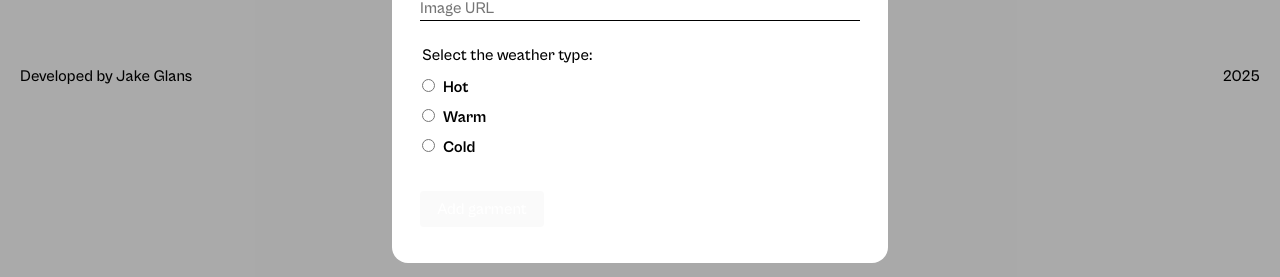
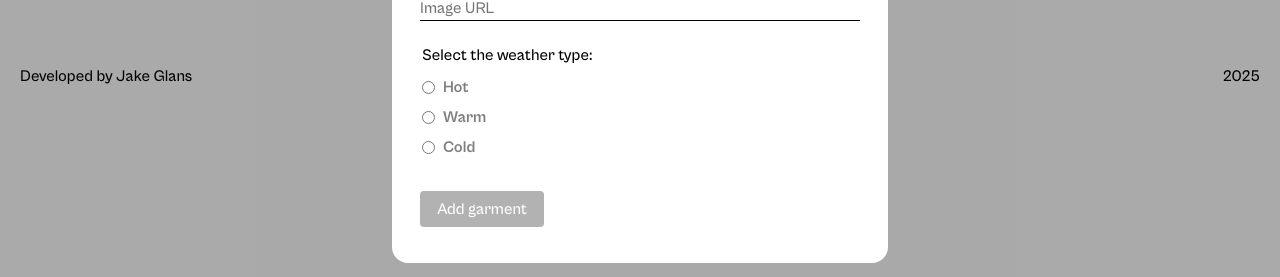
Before and after one commit to Jake01g/se_project_react, a React (Vite) app: page / in a window 1280 px wide. Both pictures are taken after a click on the button "+ Add Clothes". Shown: the part 361-638 px from the top of the page. Built offline with nearby package versions, Linux system fonts and the light colour scheme; no server answers.

Commit message:
final fixes

```diff
--- a/src/components/App/App.jsx
+++ b/src/components/App/App.jsx
@@ -153,7 +153,7 @@ function App() {
         </label>
         <fieldset className="modal__radio-buttons">
           <legend className="modal__legend">Select the weather type:</legend>
-          <label htmlFor="hot" className="modal__label modal__label-type-radio">
+          <div className="modal__radio-option">
             <input
               id="hot"
               type="radio"
@@ -161,13 +161,15 @@ function App() {
               value="hot"
               checked={formValues.weather === "hot"}
               onChange={handleWeatherChange}
-            />
+            />{" "}
+            <label
+              htmlFor="hot"
+              className="modal__label modal__label-type-radio"
+            >
               Hot
             </label>
-          <label
-            htmlFor="warm"
-            className="modal__label modal__label-type-radio"
-          >
+          </div>
+          <div className="modal__radio-option">
             <input
               id="warm"
               type="radio"
@@ -176,12 +178,14 @@ function App() {
               checked={formValues.weather === "warm"}
               onChange={handleWeatherChange}
             />
+            <label
+              htmlFor="warm"
+              className="modal__label modal__label-type-radio"
+            >
               Warm
             </label>
-          <label
-            htmlFor="cold"
-            className="modal__label modal__label-type-radio"
-          >
+          </div>
+          <div className="modal__radio-option">
             <input
               id="cold"
               type="radio"
@@ -190,8 +194,13 @@ function App() {
               checked={formValues.weather === "cold"}
               onChange={handleWeatherChange}
             />
+            <label
+              htmlFor="cold"
+              className="modal__label modal__label-type-radio"
+            >
               Cold
             </label>
+          </div>
         </fieldset>
       </ModalWithForm>
       <ItemModal
--- a/src/components/ModalWithForm/ModalWithForm.css
+++ b/src/components/ModalWithForm/ModalWithForm.css
@@ -93,9 +93,10 @@
 }
 
 .modal__label-type-radio {
-  margin-bottom: 10px;
   font-size: 16px;
   line-height: 20px;
+  color: #00000080;
+  accent-color: black;
 }
 
 .modal__legend {
@@ -116,8 +117,27 @@
   font-family: "Cabinet Grotesk Regular", "Times New Roman", serif;
   border-radius: 4px;
   color: #fff;
+  background: #0000004d;
 }
 
-.modal__submit :disabled {
-  background: #0000004d;
+.modal__submit:hover {
+  background: #00000099;
 }
+
+.modal__submit:enabled {
+  background: black;
+}
+
+.modal__radio-input:checked + .modal__label-type-radio {
+  color: black;
+}
+
+.modal__radio-option {
+  display: flex;
+  align-items: center;
+  margin-bottom: 10px;
+}
+
+.modal__radio-input:checked + .modal__label-type-radio {
+  color: black;
+}
```
Lines whose indentation alone changed are shown as unchanged.
